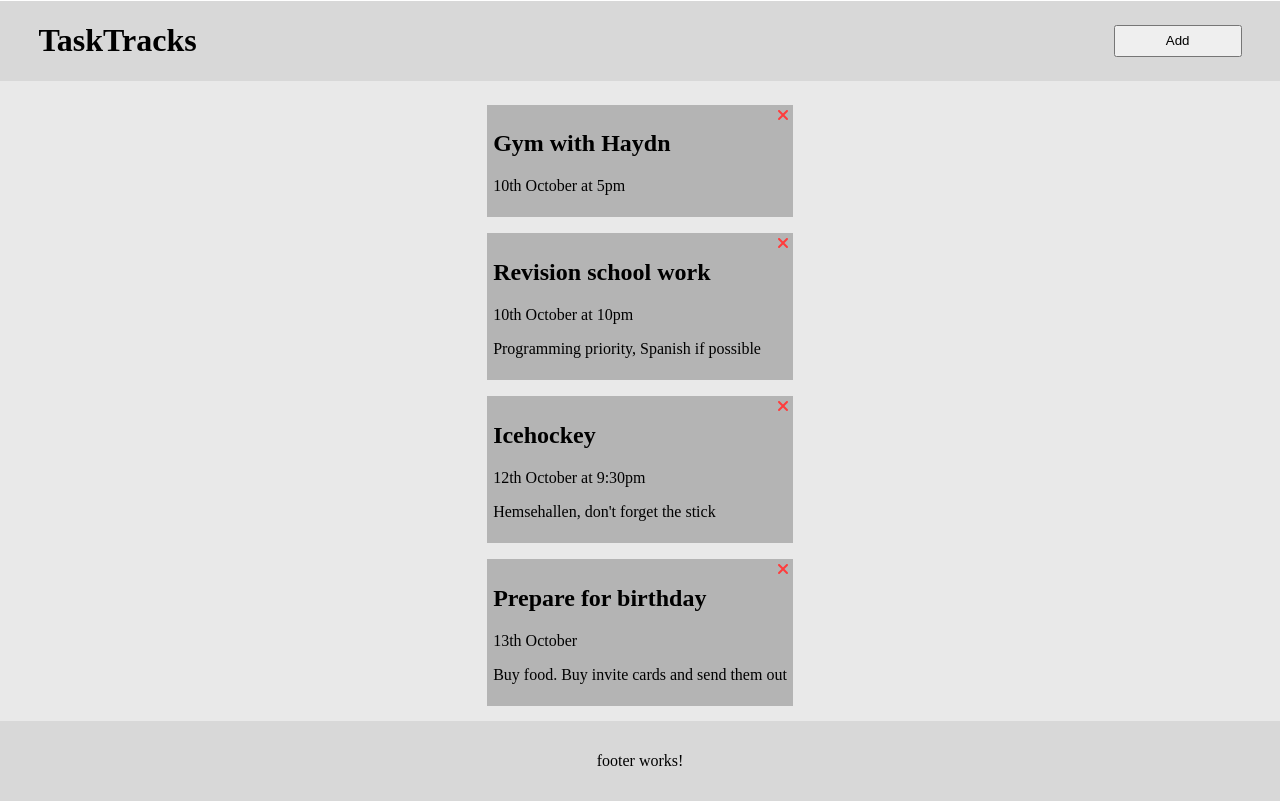
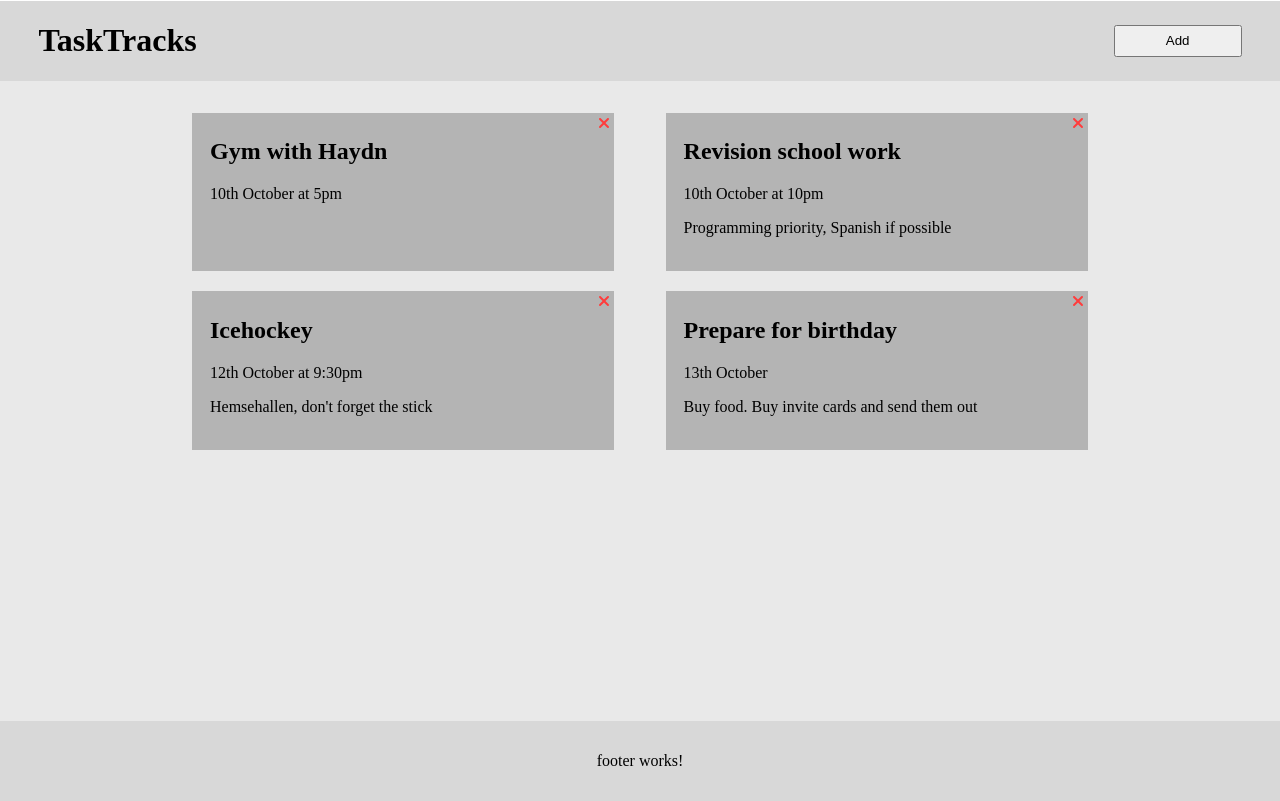
Before and after one commit to Godnoken/angular-task-tracker, an Angular app: page / in a window 1280 px wide. Built offline with nearby package versions, Linux system fonts and the light colour scheme; data requests are answered from the project's data file.

Commit message:
Change tasks container styling

```diff
--- a/src/app/components/add-task/add-task.component.css
+++ b/src/app/components/add-task/add-task.component.css
@@ -3,11 +3,13 @@
 }
 
 form {
-    height: 20vh;
+    width: 40vw;
     display: flex;
     flex-direction: column;
     align-items: center;
     justify-content: space-evenly;
+    row-gap: 2vh;
+    margin: 3vh auto 0 auto;
 }
 
 div {
--- a/src/app/components/task-item/task-item.component.css
+++ b/src/app/components/task-item/task-item.component.css
@@ -1,7 +1,9 @@
 .task {
     position: relative;
+    height: 100%;
     background-color: rgb(180, 180, 180);
-    padding: 6px;
+    padding: 6px 18px;
+    word-break: break-all;
 }
 
 .deleteTask {
--- a/src/app/components/tasks/tasks.component.css
+++ b/src/app/components/tasks/tasks.component.css
@@ -1,12 +1,13 @@
 :host {
-    display: flex;
-    justify-content: center;
-    overflow-y: auto;
+    overflow-y: scroll;
 }
 
 .tasks {
-    display: flex;
-    flex-direction: column;
-    row-gap: 2vh;
-    padding: 3vh 0 3vh 0;
+    width: 70%;
+    display: grid;
+    margin: auto;
+    grid-template-columns: repeat(auto-fit,minmax(400px,1fr));
+    row-gap: 4vh;
+    column-gap: 4vw;
+    padding: 4vh 0;
 }
--- a/src/app/components/tasks/tasks.component.html
+++ b/src/app/components/tasks/tasks.component.html
@@ -1,4 +1,5 @@
+<app-add-task class="add-task-container" (onAddTask)="addTask($event)"></app-add-task>
 <div class="tasks">
-    <app-add-task class="add-task-container" (onAddTask)="addTask($event)"></app-add-task>
-    <app-task-item class="task-item-container" *ngFor="let task of tasks" [task]="task" (onDelete)="deleteTask(task)"></app-task-item>
+    <app-task-item class="task-item-container" *ngFor="let task of tasks" [task]="task" (onDelete)="deleteTask(task)">
+    </app-task-item>
 </div>
```
